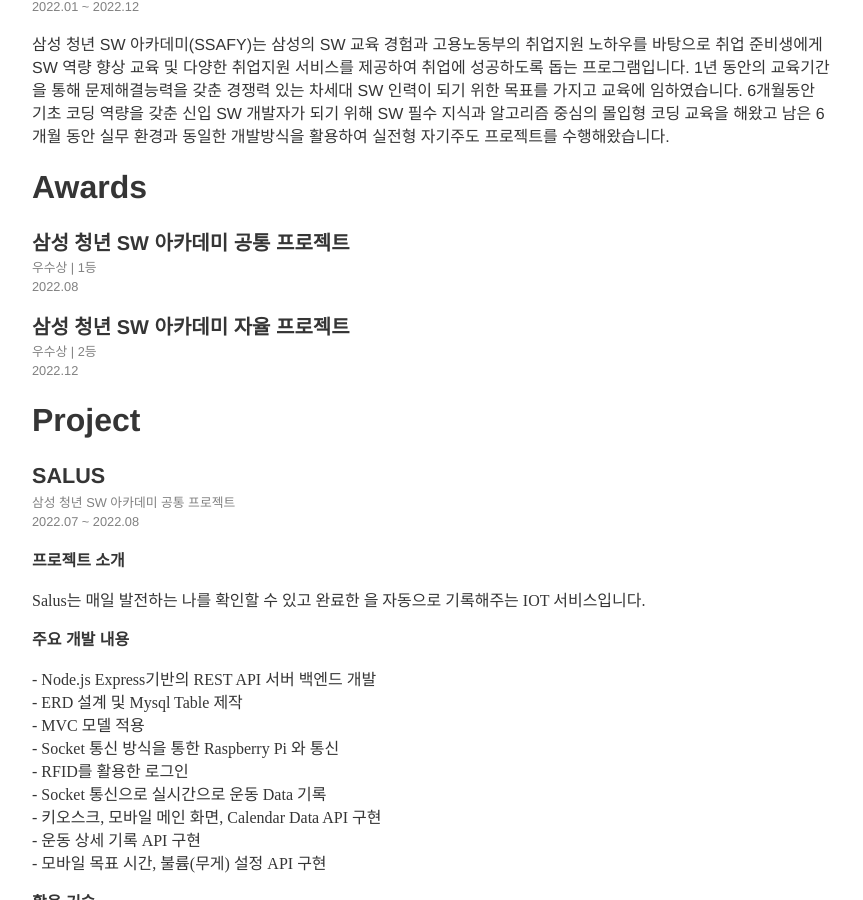
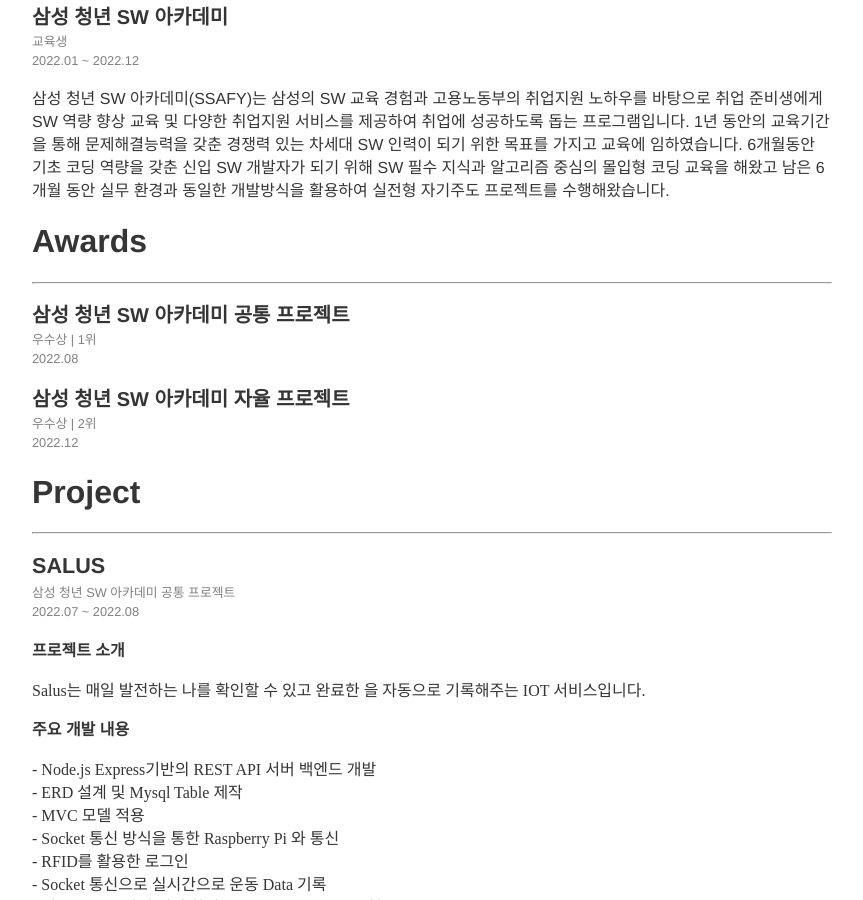
Before and after one commit to Sungbae95/Sungbae95.github.io, a Jekyll site: the page built from index.md, in a window 1280 px wide and 900 px high, scrolled down 939 px. Shown: the whole window, without its empty margins (208-1071 px from the left). Built offline with Jekyll 4.4.1, drawn with Linux system fonts in a browser that asks for light colours; some web fonts are replaced.

Commit message:
Update index.md

```diff
--- a/index.md
+++ b/index.md
@@ -16,11 +16,13 @@
 
 
 # Education
+------
 <span style="font-size:125%"> <b>대전대학교</b> </span> <br/>
 <span style="font-size:80%; color:gray"> 2014.03 ~ 2021.02 <br/> 컴퓨터 공학과 </span>
 
 
 # Career
+------
 <span style="font-size:125%"> <b>(주) 메디아이젠트</b> </span> <br/>
 <span style="font-size:80%; color:gray"> 인턴 | SW 개발 부서 <br/> 2020.07 ~ 2020.09 </span>
 <p style="line-height:23px">
@@ -31,6 +33,7 @@
 
 
 # Professional Training
+------
 <span style="font-size:125%"> <b>삼성 청년 SW 아카데미</b> </span> <br/>
 <span style="font-size:80%; color:gray"> 교육생 <br/> 2022.01 ~ 2022.12  </span>
 <p style="line-height:23px">
@@ -43,15 +46,17 @@
 
 
 # Awards
+------
 <span style="font-size:125%"> <b>삼성 청년 SW 아카데미 공통 프로젝트</b> </span> <br/>
-<span style="font-size:80%; color:gray"> 우수상 | 1등 <br/> 2022.08  </span> <br/>
+<span style="font-size:80%; color:gray"> 우수상 | 1위 <br/> 2022.08  </span> <br/>
 
 
 <span style="font-size:125%"> <b>삼성 청년 SW 아카데미 자율 프로젝트</b> </span> <br/>
-<span style="font-size:80%; color:gray"> 우수상 | 2등<br/> 2022.12  </span>
+<span style="font-size:80%; color:gray"> 우수상 | 2위 <br/> 2022.12  </span>
 
 
 # Project
+------
 <span style="font-size:135%"> <b> SALUS</b> </span> <br/>
 <span style="font-size:80%; color:gray"> 삼성 청년 SW 아카데미 공통 프로젝트<br/> 2022.07 ~ 2022.08  </span> <br/> <br/>
 <span style="font-size:100%"> <b>프로젝트 소개</b> </span> <br/>
@@ -99,6 +104,7 @@
 </p>
 
 # Skills
+------
 <span style="font-size:125%"> <b>Backend</b> </span> <br/>
 <p style="line-height:23px">
 Java, Python, Spring Boot, Spring Cloud, Node.js(Express), Django, Linux, AWS EC2, Jenkins, Docker
```
